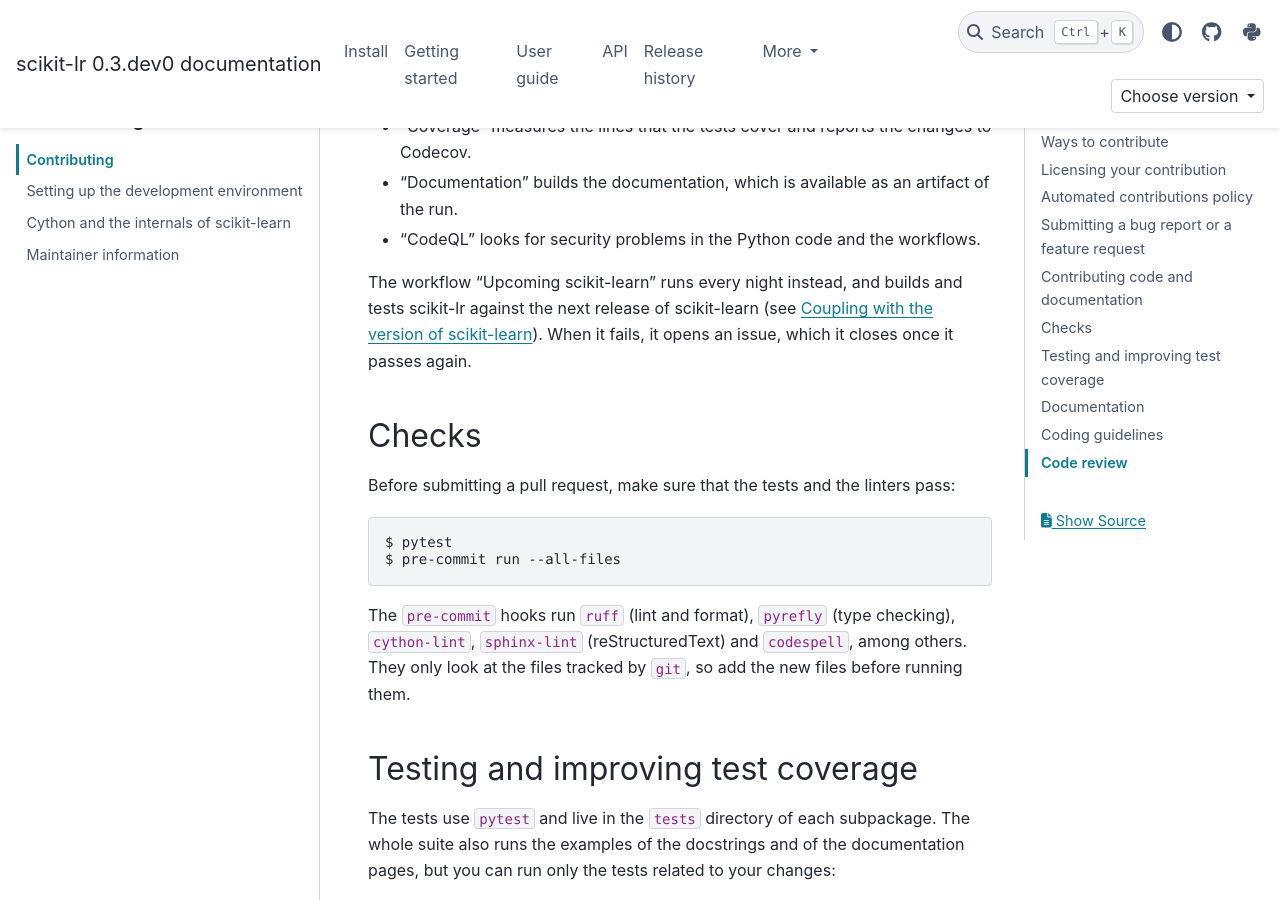
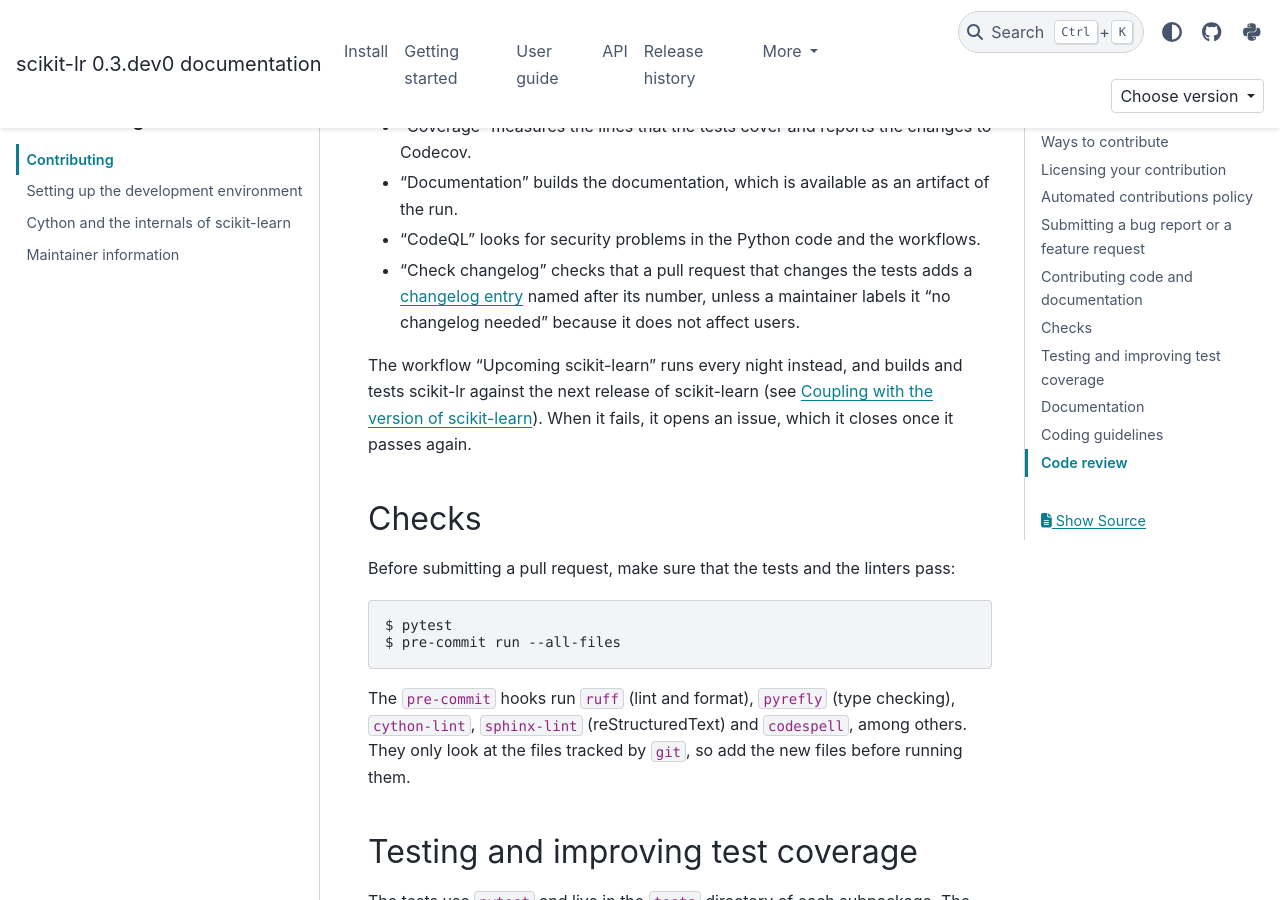
Before and after one commit to alfaro96/scikit-lr, a Sphinx documentation site: the page built from doc/developers/contributing.rst, in a window 1280 px wide and 900 px high, scrolled down 3376 px. Built offline with Sphinx 7.4.7 and the PyData theme 0.15.4, drawn with Linux system fonts in a browser that asks for light colours; pages that are not in the unit, such as notebooks, are missing from menus; the version number is read from the project's files by our own code.

Commit message:
ci: check the changelog entry of the pull requests
Add a workflow that, when a pull request to master or a release branch
changes a test file, checks with the towncrier changelog action of
Scientific Python, as scikit-learn does, that it adds a fragment named after
its number in a configured directory and with a configured type. The "no
changelog needed" label skips the check for changes that do not affect
users, and the instructions to write an entry are shown only when the check
itself fails.

```diff
--- a/doc/developers/contributing.rst
+++ b/doc/developers/contributing.rst
@@ -172,6 +172,10 @@ The pull requests are checked by these workflows of GitHub Actions:
   run.
 
 * "CodeQL" looks for security problems in the Python code and the workflows.
+
+* "Check changelog" checks that a pull request that changes the tests adds a
+  :ref:`changelog entry <changelog>` named after its number, unless a maintainer
+  labels it "no changelog needed" because it does not affect users.
 
 The workflow "Upcoming scikit-learn" runs every night instead, and builds and tests
 scikit-lr against the next release of scikit-learn (see
```
Also changed, not shown: pyproject.toml (+8 -0 lines), 3 other files.
